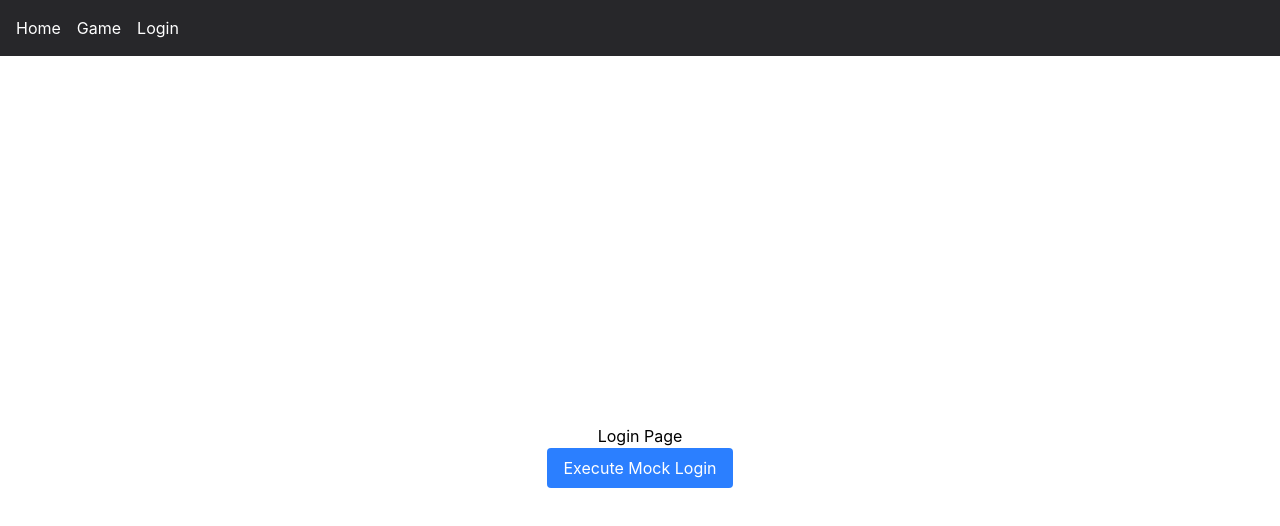
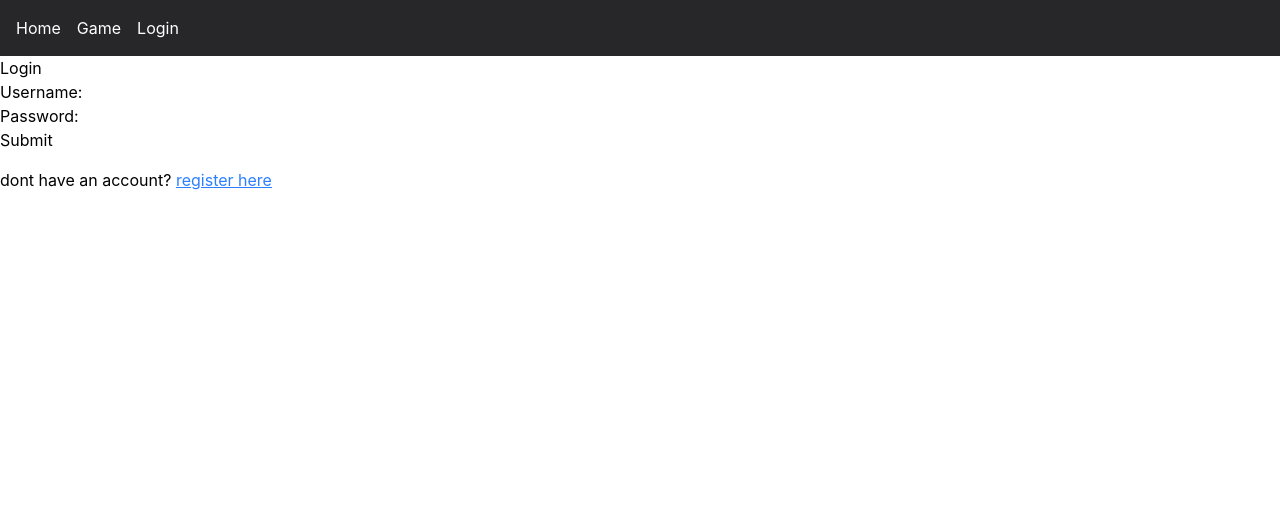
Before and after one commit to mist-interactive/frontend, a React (Vite) app: page /login in a window 1280 px wide. Shown: the top 526 px of the page. Built offline with nearby package versions, Linux system fonts and the light colour scheme.

Commit message:
login scaffold

```diff
--- a/src/pages/Login.tsx
+++ b/src/pages/Login.tsx
@@ -1,70 +1,114 @@
+import { useState } from "react";
 import { useNavigate } from "react-router-dom";
+import { useNavigate, Link } from "react-router-dom";
 
 export default function Login() {
-  // Hooks always to the first rows!
+  // useState variables
+  const [username, setUsername] = useState("");
+  const [password, setPassword] = useState("");
+  const [error, setError] = useState("");
+
   const navigate = useNavigate();
 
-  // logic when button is pressed, async to make it nonblockin
-  const handleLogin = async () => {
+  // submission handler
+  const handleSubmit = async (e: React.FormEvent<HTMLFormElement>) => {
+    // prevent the default browser form submission
+    e.preventDefault();
+
+    // reset error state
+    setError("");
+
+    // validation: check for empty strings
+    if (!username || !password) {
+      setError("All fields are required.");
+      return;
+    }
+
     try {
-      // execute the post request to caddy endpoint
-      const response = await fetch('/api/login', {
-        method: "POST",
-        headers: {
-          "Content-Type": "application/json",
-        },
-        // send mock credentials as JSON
-        body: JSON.stringify({
-          username: "mhirvasm",
-          password: "testing123",
-        }),
-      });
-      //verify HTTP status 200
-      if (response.ok) {
-        // if need response body
-        //const data = await response.json();
-
-        //save the token (ensure 'datat.token matches the exact keyt what backend sends)
-        const renewResponse = await fetch('/api/renew', {
+      // phase 1: send credentials. backend sets httponly cookie on success
+      const loginResponse = await fetch('/api/login', {
           method: "POST",
           headers: {
             "Content-Type": "application/json",
           },
           body: JSON.stringify({
-            message: "hello",
+            username: username,
+            password: password,
           }),
-        });
-        if (renewResponse.ok) {
-          // catch the jwt token from response
-          const jwt = await renewResponse.json();
-          localStorage.setItem("token", jwt.token);
+      });
 
-          //force navigation to gameroute
-          navigate("/game");
-        } else {
-          //handle hhtp 401 or 400 (unauthorized / bad reequest)
-          console.error("Renew rejected by server");
-        }
-      } else {
-        //handle hhtp 401 or 400 (unauthorized / bad reequest)
-        console.error("Login rejected by server");
+      // check if login passed
+      if (!loginResponse.ok) {
+        const data = await loginResponse.json();
+        setError(data.message || "Login failed. Please check your credentials.");
+        // stop execution here, dont try to fetch token
+        return;
       }
-    } catch (error) {
-      // handle network failure
-      console.error("Network error:", error);
+
+      // phase 2: login successful and cookie is set. fetch jwt
+      const renewResponse = await fetch('/api/renew', {
+          method: "GET", // check with backend if this is GET or POST
+      });
+
+      if (!renewResponse.ok) {
+        setError("Failed to retrieve access token.");
+        return;
+      }
+
+      const jwtData = await renewResponse.json();
+
+      // phase 3: save token to local storage for the iframe
+      localStorage.setItem("token", jwtData.token);
+
+      // phase 4: redirect user
+      navigate("/home");
+
+    } catch (err) {
+      // handle network failures (backend is offline)
+      setError("Network error. Could not reach the server.");
     }
   };
 
-  // components return
+  // render the ui
   return (
-    <div className="flex justify-center items-center h-screen flex-col">
-      <h1>Login Page</h1>
-      <button
-        onClick={handleLogin}
-        className="bg-blue-500 text-white px-4 py-2 rounded"
-      >
-        Execute Mock Login
-      </button>
+    <div>
+      <h2>Login</h2>
+
+      {/* conditionally render the error message if the error state has a string */}
+      {error && <p style={{ color: "red" }}>{error}</p>}
+
+      {/* attach the submit handler to the form element */}
+      <form onSubmit={handleSubmit}>
+
+        {/* username field */}
+        <div>
+          <label htmlFor="username">Username:</label>
+          <input
+            type="text"
+            id="username"
+            value={username} // bind to username state
+            onChange={(e) => setUsername(e.target.value)} // update username state
+          />
+        </div>
+
+        {/* password field */}
+        <div>
+          <label htmlFor="password">Password:</label>
+          <input
+            type="password"
+            id="password"
+            value={password} // bind to password state
+            onChange={(e) => setPassword(e.target.value)} // update password state
+          />
+        </div>
+
+        {/* submit button triggers the form's onSubmit event */}
+        <button type="submit">Submit</button>
+      </form>
+      {/* link to registration for new users */}
+      <div className="mt-4">
+        <p>dont have an account? <Link to="/register" className="text-blue-500 underline">register here</Link></p>
+      </div>
     </div>
   );
 }
```
